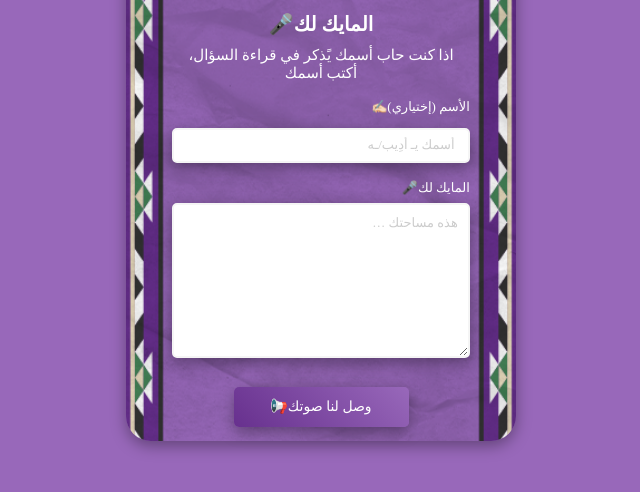
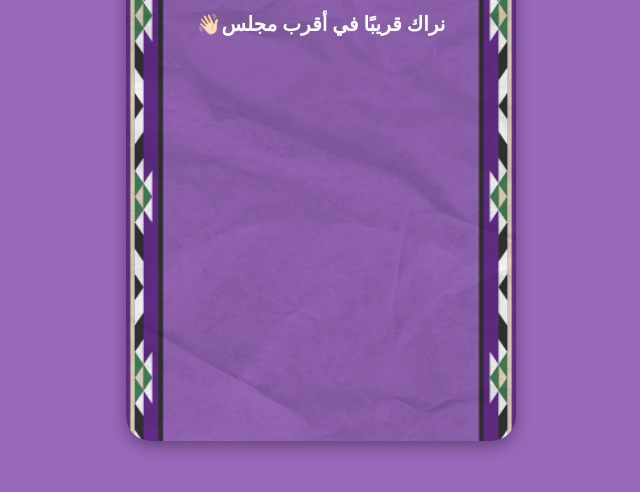
Before and after one commit to moha750/adeeb_council, a plain HTML site: page index.html in a window 1280 px wide. Shown: the part 294-786 px from the top of the page, without its empty margins (319-959 px from the left). Drawn offline with Linux system fonts and the light colour scheme; some packages are replaced by stand-ins of ours; a script that the page names is missing; a web font is replaced by a local one.

Commit message:
Update index.html

```diff
--- a/index.html
+++ b/index.html
@@ -5,7 +5,7 @@
     <meta http-equiv="X-UA-Compatible" content="IE=edge">
     <meta name="viewport" content="width=device-width, initial-scale=1.0">
     <link rel="stylesheet" href="style.css">
-    <title>مجلس عائلة نادي أدِيب</title>
+    <title>شجرة عائلة نادي أدِيب</title>
     <link rel='stylesheet' href='https://cdnjs.cloudflare.com/ajax/libs/font-awesome/6.2.1/css/all.min.css'><link rel="stylesheet" href="./style.css">
     <link href="https://cdn.jsdelivr.net/npm/@sweetalert2/theme-dark@4/dark.css" rel="stylesheet">
 </head>
@@ -23,22 +23,7 @@
 
             <div class="main active">
                 <div class="content">
-                   <h4>     🎤المايك لك    </h4>
-                   <p>
-                    اذا كنت حاب أسمك يًذكر في قراءة السؤال، أكتب أسمك
-                  </p>
-                </div>
-                <div class="input-text">
-                  <input id="input" type="text" placeholder="أسمك يـ أدِيب/ـه "  name="الأسم">
-                  <span> ✍🏻الأسم (إختياري) </span>
-              </div>
-
-              <div class="input-text">
-            <textarea placeholder="… هذه مساحتك" name="المساحة" id="input" require></textarea>
-                <span> 🎤المايك لك </span>
-            </div>
-                <div class="button">
-                    <button  type="submit" value="Submit" class="create-workspace"> 📢وصل لنا صوتك </button>
+                   <h4>     👋🏻نراك قريبًا في أقرب مجلس    </h4>
                 </div>
             </div>
 
```
